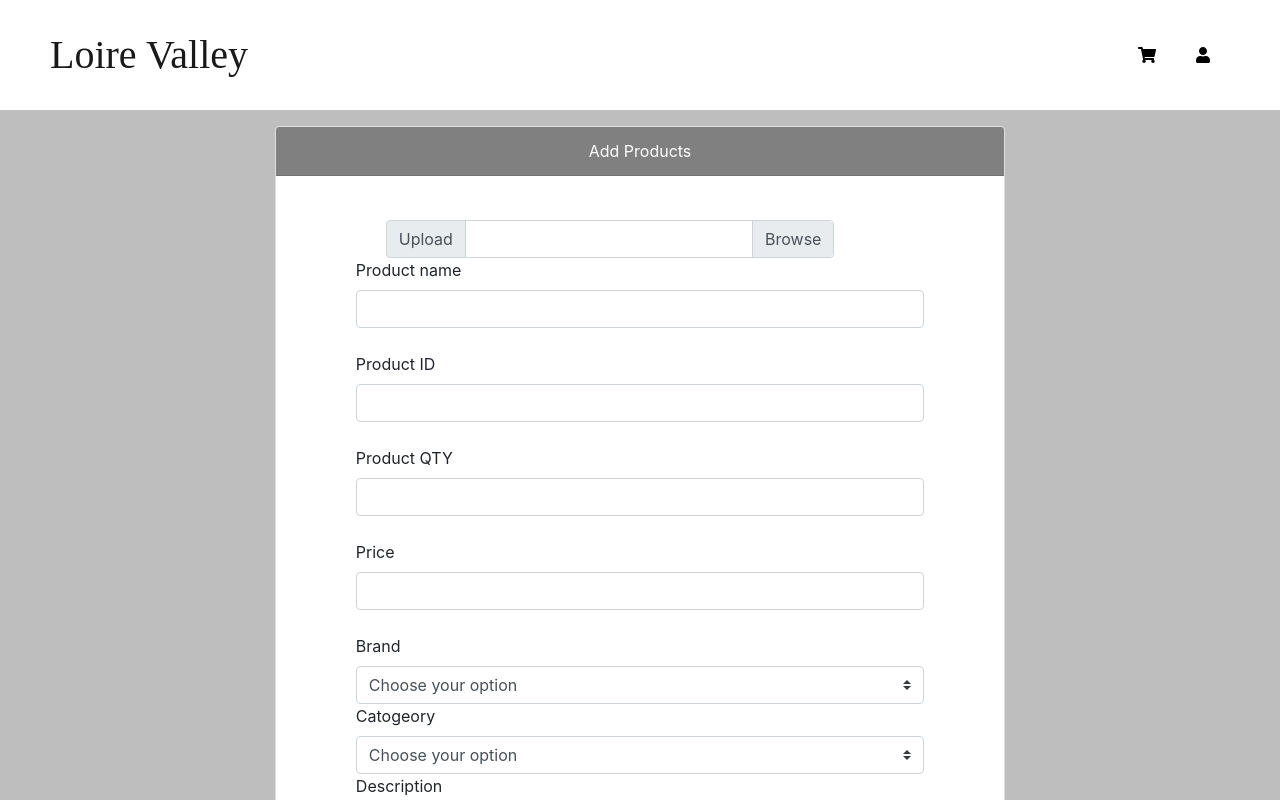
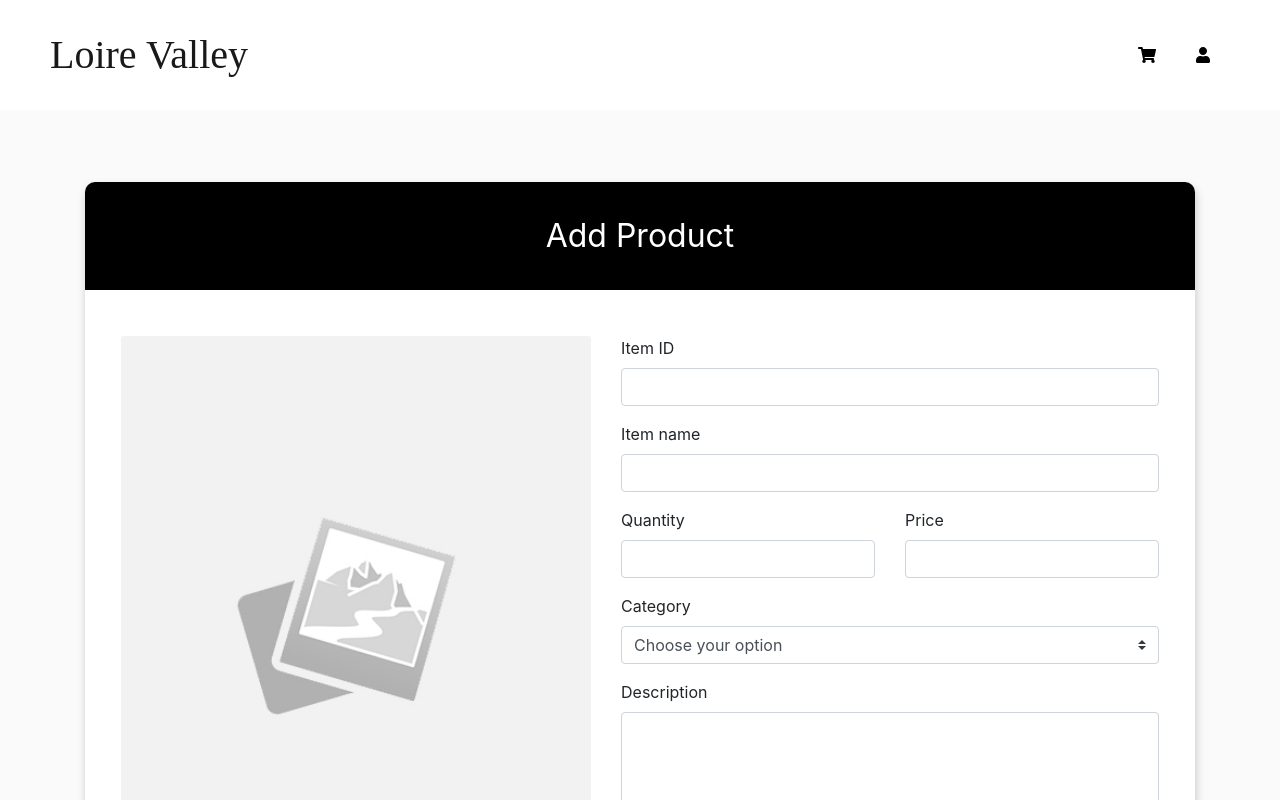
Before and after one commit to kalpana-gif/E-Commerce-DS-REST-API-, a React (Create React App) app: page /AddItems in a window 1280 px wide. Shown: the top 800 px of the page. Built offline with nearby package versions, Linux system fonts and the light colour scheme; a web font is replaced by a local one.

Commit message:
Add Items UI finished

```diff
--- a/src/Components/SHOP/Views/ShopAdmin/AddItem.js
+++ b/src/Components/SHOP/Views/ShopAdmin/AddItem.js
@@ -1,125 +1,113 @@
 import React, {Component} from "react";
-import {
-    MDBContainer,
-    MDBRow,
-    MDBCol,
-    MDBBtn,
-    MDBCard,
-    MDBCardBody,
-    MDBCardHeader,
-    MDBCardImage,
-    MDBIcon
-} from 'mdbreact';
 import axios from "axios";
+import './ShopAdmin.css';
 import swal from "sweetalert";
+import {Button, Card, Col, Container, Row} from "react-bootstrap";
+import {FontAwesomeIcon} from "@fortawesome/react-fontawesome";
+import {faTrash} from "@fortawesome/free-solid-svg-icons/faTrash";
 
 
-class UploadItems extends React.Component {
+class UploadItems extends Component {
 
     constructor(props) {
-        super( props );
+        super(props);
         this.state = {
             productname: '',
             id: '',
             brand: '',
             catogeory: '',
             description: '',
-            // products:''
             price: '',
             qty: 0,
             image: '',
             imageURL: ' ',
-            imageName: ' ',
+            imageName: 'Choose file',
             imageURLValidation: false,
         }
 
+        this.handleSubmit = this.handleSubmit.bind(this);
+        this.handleChangeBrandName = this.handleChangeBrandName.bind(this);
+        this.handleChangeProductName = this.handleChangeProductName.bind(this);
+        this.handleChangeID = this.handleChangeID.bind(this);
+        this.handleChangeCatogory = this.handleChangeCatogory.bind(this);
+        this.handleChangeDescription = this.handleChangeDescription.bind(this);
+        this.handleChangeQty = this.handleChangeQty.bind(this);
+        this.handleChangePrice = this.handleChangePrice.bind(this);
+        this.onchangeFile = this.onchangeFile.bind(this);
+        this.removePhoto = this.removePhoto.bind(this);
 
-        // this.refreshProducts=this.refreshProducts.bind(this);
-        this.handleSubmit = this.handleSubmit.bind( this );
-        this.handleChangeProductName = this.handleChangeProductName.bind( this );
-        this.handleChangeID = this.handleChangeID.bind( this );
-        this.handleChangeCatogory = this.handleChangeCatogory.bind( this );
-        this.handleChangeBrandName = this.handleChangeBrandName.bind( this );
-        this.handleChangeDescription = this.handleChangeDescription.bind( this );
-        this.handleChangeQty = this.handleChangeQty.bind( this );
-        this.handleChangePrice = this.handleChangePrice.bind( this );
-        this.onchangeFile = this.onchangeFile.bind( this );
-        this.removePhoto = this.removePhoto.bind( this );
-
+    }
+    handleChangeBrandName() {
+        this.setState({brand: 'none'});
     }
 
     handleChangeProductName(event) {
-        this.setState( {productname: event.target.value} );
+        this.setState({productname: event.target.value});
     }
 
     handleChangeID(event) {
-        this.setState( {id: event.target.value} );
+        this.setState({id: event.target.value});
     }
 
     handleChangeCatogory(event) {
-        this.setState( {catogeory: event.target.value} );
-    }
-
-    handleChangeBrandName(event) {
-        this.setState( {brand: event.target.value} );
+        this.setState({catogeory: event.target.value});
     }
 
     handleChangeDescription(event) {
-        this.setState( {description: event.target.value} );
+        this.setState({description: event.target.value});
     }
 
     handleChangeQty(event) {
-        this.setState( {qty: event.target.value} );
+        this.setState({qty: event.target.value});
     }
 
     handleChangePrice(event) {
-        this.setState( {price: event.target.value} );
+        this.setState({price: event.target.value});
     }
 
 
     async handleSubmit(event) {
 
-
-        swal( {
-            title: "Good job!",
-            text: "You clicked the button!",
-            icon: "success",
-            timmer: 1,
-        } );
         event.preventDefault();
         let formData = new FormData();
-        formData.append( 'productname', this.state.productname );
-        formData.append( 'id', this.state.id );
-        formData.append( 'brand', this.state.brand );
-        formData.append( 'catogeory', this.state.catogeory );
-        formData.append( 'description', this.state.description );
-        formData.append( 'file', this.state.image );
-        formData.append( 'qty', this.state.qty );
-        formData.append( 'price', this.state.price );
+        formData.append('productname', this.state.productname);
+        formData.append('id', this.state.id);
+        formData.append('brand', this.state.brand);
+        formData.append('catogeory', this.state.catogeory);
+        formData.append('description', this.state.description);
+        formData.append('file', this.state.image);
+        formData.append('qty', this.state.qty);
+        formData.append('price', this.state.price);
 
-        console.log( formData )
+        console.log(formData)
 
         /* validation foe minus values*/
 
         if (this.state.price < 0 && this.state.qty > 0) {
-            swal( "check the price" );
+            swal("check the price");
 
         } else if (this.state.price > 0 && this.state.qty < 0) {
 
-            swal( "check the qty!" );
+            swal("check the qty!");
         } else {
 
 
-            axios.post( `http://localhost:8080/productController/product`, formData )
+            axios.post(`http://localhost:8080/productController/product`, formData)
 
-                .then( res => {
-                    console.log( formData )
-                    console.log( res )
-                    console.log( res.data );
-                    this.props.history.push( '/ViewAll/' );
+                .then(res => {
+                    console.log(formData)
+                    console.log(res)
+                    console.log(res.data);
+                    this.props.history.push('/ViewAll/');
 
-                } )
+                    swal({
+                        title: "Great !",
+                        text: "Item Added Successfully!",
+                        icon: "success",
+                        timmer: 1,
+                    });
 
+                })
         }
 
         console.log(this.state.image)
@@ -129,77 +117,51 @@ class UploadItems extends React.Component {
     onchangeFile(e) {
 
         // if (URL.createObjectURL(e.target.files[0]) !== ' ') {
+
         if (e.target.files.length) {
-            this.setState( {
+            this.setState({
                 image: e.target.files[0],
-                imageUrl: URL.createObjectURL( e.target.files[0] ),
+                imageUrl: URL.createObjectURL(e.target.files[0]),
                 imageName: e.target.files[0].name,
                 imageURLValidation: true,
-            } );
+            });
         }
 
 
     }
 
     removePhoto() {
-        this.setState( {
+        this.setState({
             image: ' ',
             imageUrl: ' ',
             imageURLValidation: false,
-            imageName: ' '
-        } )
+            imageName: 'Choose file'
+        })
 
     }
-
 
     render() {
 
         return (
-            <div style={{background: "#45454559"}}>
-                <MDBContainer>
-                    <MDBRow className={"justify-content-center"}>
-                        <MDBCol size={8}>
-                            <MDBCard style={{marginTop: "1rem"}}>
-                                <MDBCardHeader className="text-center"
-                                               style={{backgroundColor: "gray", color: "white"}}>Add
-                                    Products</MDBCardHeader>
-                                <MDBCardBody>
+            <Container className={"my-5 py-4"}>
+                {/*<div className={"adminCardTitle text-center"}>Add Item</div>*/}
 
+                <Card className={"adminCard"}>
+                    <div className={"text-center adminCardTitle"}>Add Product</div>
+                    <Card.Body className={"m-3"}>
                         <form onSubmit={this.handleSubmit}>
-                                        <MDBRow center>
-                                            <MDBCol size="4">
-
+                            <Row>
+                                <Col style={{maxWidth: '500px'}} >
                                     {
                                         this.state.imageURLValidation ?
-                                                        <MDBCol style={{maxWidth: "14rem"}}>
-                                                            <MDBCard>
-                                                                <MDBCardImage className="img-fluid "
-                                                                              src={this.state.imageUrl}
-                                                                              waves/>
-                                                            </MDBCard>
-                                                        </MDBCol>
 
-                                                        : ''
+                                            <Card.Img variant="top" src={this.state.imageUrl}/>
+                                            : <Card.Img variant="top" src={require('../../../../Assets/noimg.jpg')}/>
                                     }
-
-
-                                            </MDBCol>
-
-                                        </MDBRow>
-                                        <br/>
-                                        {/*//display photo*/}
-                                        <MDBRow center>
-                                            <MDBCol size="8">
-
-                                                <div className="input-group">
-                                                    <div className="input-group-prepend">
-                                                    <span className="input-group-text" id="inputGroupFileAddon01">
-                                                              Upload
-                                                    </span>
-                                                    </div>
+                                    <Row className={"mx-0 mt-4"}>
+                                        <Col className={"p-0"}>
                                             <div className="custom-file">
                                                 <input
-
                                                     type="file"
                                                     className="custom-file-input"
                                                     id="inputGroupFile01"
@@ -211,108 +173,95 @@ class UploadItems extends React.Component {
                                                     {this.state.imageName}
                                                 </label>
                                             </div>
-                                                </div>
-                                            </MDBCol>
-
+                                        </Col>
                                         {/*remove photo when its added*/}
-                                            <MDBCol size={"1"}>
                                         {
                                             this.state.imageURLValidation ?
-                                                        <MDBBtn onClick={this.removePhoto}><MDBIcon icon="trash"
-                                                                                                    style={{color: 'red'}}/></MDBBtn> : ''
+                                                <Col className={"text-right p-0"} md={2}>
+                                                    <Button variant={"danger"}
+                                                            onClick={this.removePhoto}>
+                                                        <FontAwesomeIcon icon={faTrash}/>
+                                                    </Button>
+                                                </Col> : ''
                                         }
-                                            </MDBCol>
-                                        </MDBRow>
+                                    </Row>
 
+                                </Col>
 
                                 {/*///////////////////////////////////////////////////////////////////////////////////////////////////////////////////////////////////////////////*/}
-                                        <MDBRow center={true}>
 
-                                            <MDBCol md="10">
-
-                                                {/*<p className="h4 text-center mb-4"></p>*/}
-                                                <label htmlFor="productname" className="grey-text ">
-                                                    Product name
-                                                </label>
-                                                <input type="text" id="productname" name="productname"
-                                                       className="form-control"
-                                                       onChange={this.handleChangeProductName}/>
-                                                <br/>
+                                <Col>
+                                    <div className={"mb-3"}>
                                         <label htmlFor="productId" className="grey-text">
-                                                    Product ID
+                                            Item ID
                                         </label>
                                         <input type="text" id="productId" name="id" className="form-control"
                                                required={true}
                                                onChange={this.handleChangeID}/>
-                                                <br/>
+                                    </div>
+
+                                    <div className={"mb-3"}>
+                                        <label htmlFor="productname" className="grey-text ">
+                                            Item name
+                                        </label>
+                                        <input type="text" id="productname" name="productname" className="form-control"
+                                               required={true}
+                                               onChange={this.handleChangeProductName}/>
+                                    </div>
+
+                                    <Row className={"mb-3"}>
+                                        <Col>
                                             <label htmlFor="productQTY" className="grey-text">
-                                                    Product QTY
+                                                Quantity
                                             </label>
                                             <input type="number" id="productQTY" name="qty" className="form-control"
                                                    onChange={this.handleChangeQty}/>
-                                                <br/>
+                                        </Col>
+                                        <Col>
                                             <label htmlFor="productPrice" className="grey-text">
                                                 Price
                                             </label>
                                             <input type="" id="productPrice" name="price" className="form-control"
                                                    onChange={this.handleChangePrice}/>
-                                                <br/>
+                                        </Col>
+                                    </Row>
 
 
-                                                <label htmlFor="brand" className="grey-text">
-                                                    Brand
-                                                </label>
-
-                                                <select className="browser-default custom-select" id="brand"
-                                                        name="brand"
-                                                        onChange={this.handleChangeBrandName}>
-                                                    <option value="no brand">Choose your option</option>
-                                                    <option value="Adidas">Adidas</option>
-                                                    <option value="Nike">Nike</option>
-                                                    <option value="Puma">Puma</option>
-                                                    <option value="other">Other</option>
-                                                </select>
-
-                                                {/*<input type="select" id="defaultFormContactSubjectEx" className="form-control" />*/}
-
-                                                <br/>
+                                    <div className={"mb-3"}>
                                         <label htmlFor="catogeory" className="grey-text">
-                                                    Catogeory
+                                            Category
                                         </label>
                                         <select className="browser-default custom-select" id="catogeory"
                                                 name="catogeory" onChange={this.handleChangeCatogory}>
-                                                    <option value="other">Choose your option</option>
-                                                    <option value="Clothing">Clothing</option>
-                                                    <option value="Protection">Protection</option>
-                                                    <option value="Books">Books</option>
+                                            <option>Choose your option</option>
+                                            <option value="Clothing">Men Clothing</option>
+                                            <option value="Protection">Women Clothing</option>
+                                            <option value="Books">Shoes</option>
                                         </select>
+                                    </div>
 
-                                                <br/>
+
+                                    <div className={"mb-3"}>
                                         <label htmlFor="description" className="grey-text">
                                             Description
                                         </label>
-                                                <textarea type="text" id="description" name="description"
-                                                          className="form-control" rows="3"
+                                        <textarea id="description" name="description"
+                                                  className="form-control" rows="7"
                                                   onChange={this.handleChangeDescription}/>
-
-                                                <div className="text-center mt-4">
-                                                    <MDBBtn color="warning" type="submit"
-                                                            style={{width: '100%', color: 'white'}}>ADD</MDBBtn>
                                     </div>
-                                            </MDBCol>
-                                        </MDBRow>
-                                    </form>
-
-                                </MDBCardBody>
-                            </MDBCard>
-                        </MDBCol>
-
-                    </MDBRow>
-
-                </MDBContainer>
 
 
+                                    <div className={"text-right"}>
+                                        <Button variant={"primary"} type={"submit"}>Add Item</Button>
                                     </div>
+
+                                </Col>
+                            </Row>
+                        </form>
+                    </Card.Body>
+                </Card>
+            </Container>
+
         );
     }
 
--- /dev/null
+++ b/src/Components/SHOP/Views/ShopAdmin/ShopAdmin.css
@@ -0,0 +1,20 @@
+body {
+    background-color: rgba(240, 241, 243, 0.3);
+}
+
+.adminCardTitle {
+    margin-bottom: 10px;
+    padding: 30px 10px;
+    font-size: 2em;
+    color: #fff;
+    background-color: #000000;
+    border: none;
+    border-radius: 10px 10px 0 0;
+}
+
+.adminCard {
+    border: none;
+    border-radius: 10px;
+    margin-bottom: 50px;
+    box-shadow: 1px 5px 10px rgba(0, 0, 0, 0.2);
+}
```
Also changed, not shown: src/Assets/noimg.jpg (added). Lines whose indentation alone changed are shown as unchanged.
